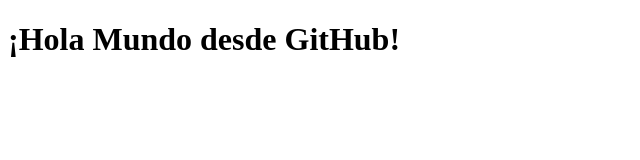
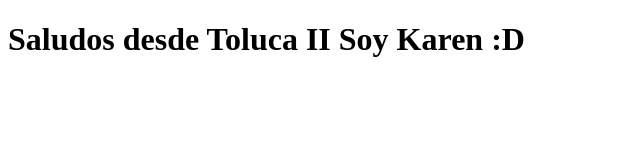
Before and after one commit to MorithaJG/mi-primer-repositorio, a plain HTML site: page index.html in a window 1280 px wide. Shown: the whole page, without its empty margins (0-640 px from the left). Drawn offline with Linux system fonts and the light colour scheme.

```diff
--- a/index.html
+++ b/index.html
@@ -4,6 +4,6 @@
  <title>Mi Primer Proyecto</title>
  </head>
  <body>
- <h1>¡Hola Mundo desde GitHub!</h1>
+ <h1>Saludos desde Toluca II Soy Karen :D </h1>
  </body>
  </html>
```
